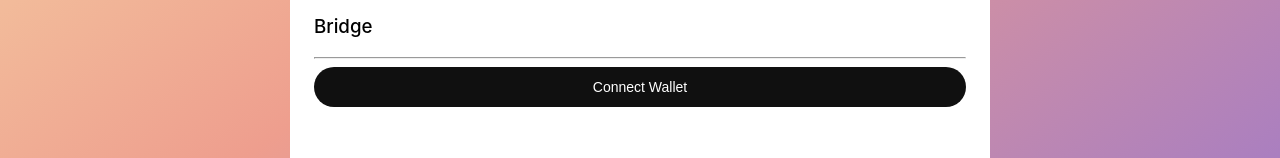
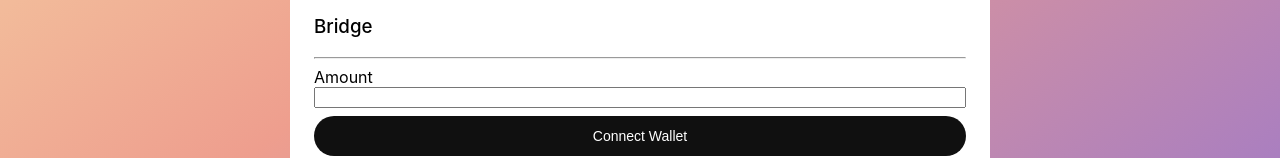
Before and after one commit to TimmyIsANerd/bridge-page, a Next.js app: page / in a window 1280 px wide. Shown: the part 309-467 px from the top of the page. Built offline with nearby package versions, Linux system fonts and the light colour scheme.

Commit message:
gotten started on form component

```diff
--- a/pages/components/Bridge/index.js
+++ b/pages/components/Bridge/index.js
@@ -28,9 +28,14 @@ const FormContainer = styled.div``;
 
 const Form = styled.form``;
 
-const FormGroup = styled.div``;
+const FormGroup = styled.div`
+  display: flex;
+  flex-direction: column;
+  margin:0.5rem 0;
+`;
 
-const TextInput = styled.input``;
+const AmountInput = styled.input`
+`;
 
 const Bridge = () => {
   return (
@@ -40,7 +45,12 @@ const Bridge = () => {
         <hr />
 
         <FormContainer>
-          <Form></Form>
+          <Form>
+            <FormGroup>
+              <label for="amount">Amount</label>
+              <AmountInput type="number" id="amount" />
+            </FormGroup>
+          </Form>
         </FormContainer>
         <ButtonContainer>
           <Button />
```
